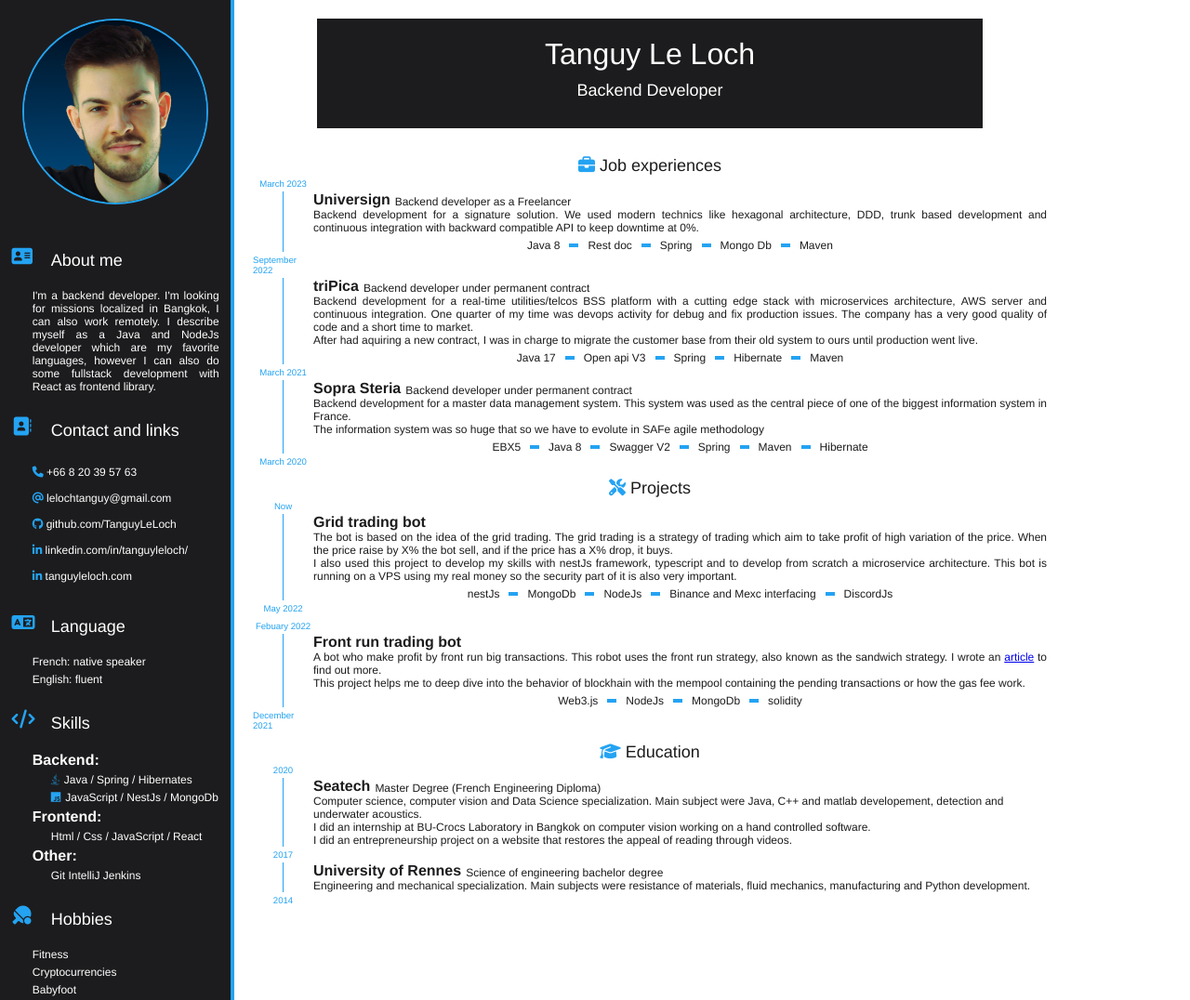
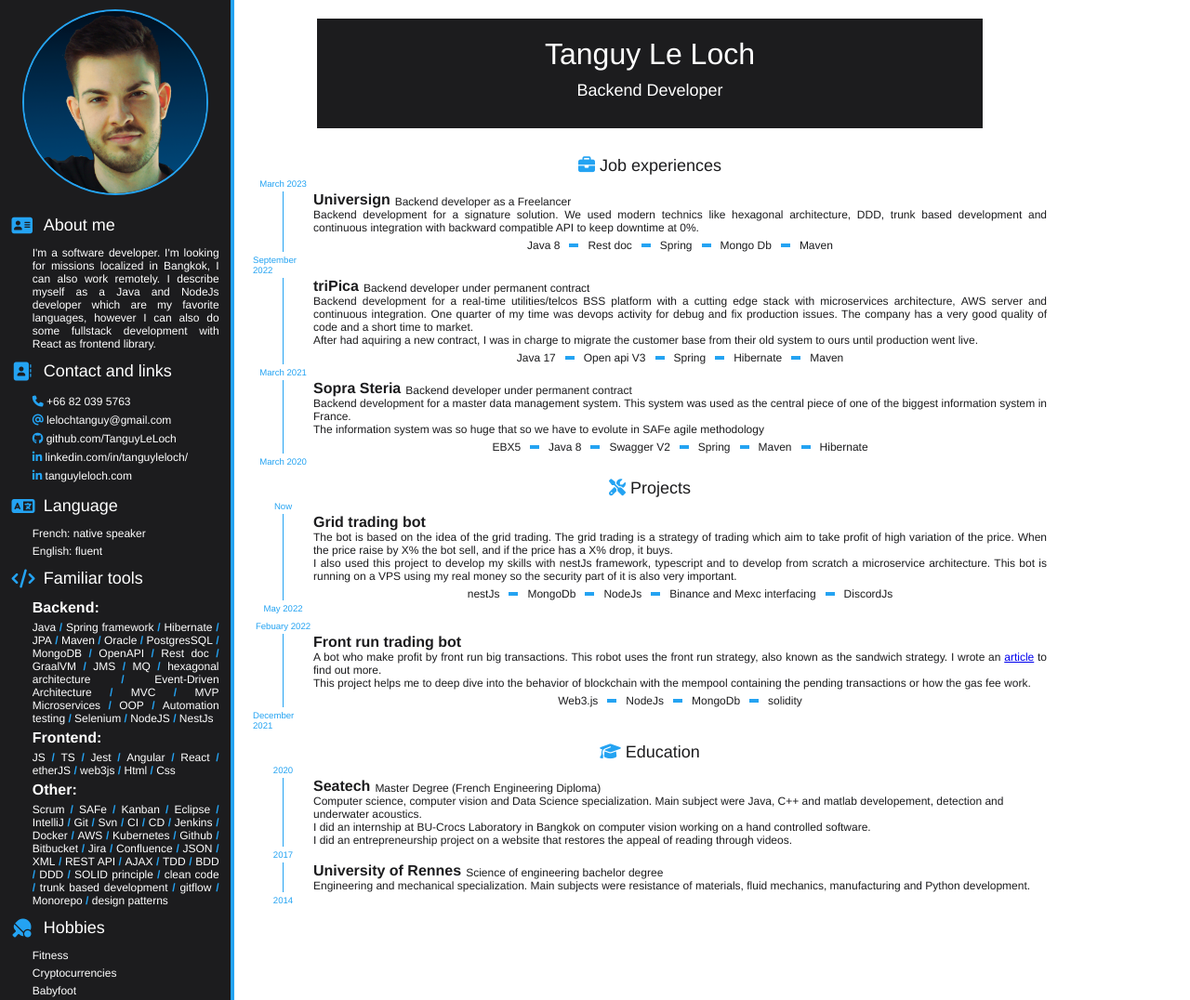
Before and after one commit to TanguyLeLoch/CV, a plain HTML site: page index.html in a window 1280 px wide. Shown: the top 1076 px of the page at 93% size. Drawn offline with Linux system fonts and the light colour scheme.

Commit message:
add familiar tools

```diff
--- a/css/style.css
+++ b/css/style.css
@@ -40,7 +40,7 @@ i {
 }
 .img-container {
     border-radius: 50%;
-    padding: 20px 0;
+    padding: 10px 0;
 }
 .left-infos {
     display: grid;
@@ -48,7 +48,7 @@ i {
     grid-template-columns: 10% 90%;
 }
 .left-infos > h2 {
-    padding: 20px;
+    padding: 12px;
 }
 .left-infos > i {
     font-size: 20px;
@@ -96,20 +96,12 @@ section {
     flex-direction: column;
     justify-content: flex-start;
     gap: 5px;
+    text-align: justify;
 }
-.skill:nth-child(even) {
-    padding-left: 20px;
-}
+/*.skill:nth-child(even) {*/
+/*    padding-left: 20px;*/
+/*}*/
 
-.backend-skills {
-    display: flex;
-    flex-direction: column;
-    justify-content: flex-start;
-    gap: 5px;
-}
-.backend-skills > span > i {
-    padding-right: 5px;
-}
 .main-content {
     display: flex;
     flex-direction: column;
@@ -124,7 +116,7 @@ section {
     width: 100%;
 }
 .contact-medium {
-    padding: 7px 0;
+    padding: 3px 0;
 }
 
 .stack {
@@ -233,7 +225,3 @@ section {
 .left .contact-mediums {
     gap: 0;
 }
-
-.left h2 {
-    padding-top: 30px;
-}
--- a/index.html
+++ b/index.html
@@ -20,7 +20,7 @@
                     <h2>About me</h2>
                     <div></div>
                     <p class="justify-text">
-                        I'm a backend developer. I'm looking for missions localized in Bangkok, I can also work remotely. I
+                        I'm a software developer. I'm looking for missions localized in Bangkok, I can also work remotely. I
                         describe myself as a Java and NodeJs developer which are my favorite languages, however I can also do some fullstack development with
                         React as frontend library.
                     </p>
@@ -28,7 +28,7 @@
                     <h2>Contact and links</h2>
                     <div></div>
                     <ul class="contact-mediums">
-                        <li class="contact-medium"><i class="fa-solid fa-phone"></i> <a href="tel:+66 8 20 39 57 63">+66 8 20 39 57 63</a></li>
+                        <li class="contact-medium"><i class="fa-solid fa-phone"></i> <a href="tel:+66 82 039 5763">+66 82 039 5763</a></li>
                         <li class="contact-medium"><i class="fa-solid fa-at"></i> <a href="mailto:lelochtanguy@gmail.com">lelochtanguy@gmail.com</a></li>
                         <li class="contact-medium">
                             <i class="fa-brands fa-github"></i> <a href="https://github.com/TanguyLeLoch">github.com/TanguyLeLoch</a>
@@ -46,18 +46,15 @@
                         <li>English: fluent</li>
                     </ul>
                     <i class="fa-solid fa-code"></i>
-                    <h2>Skills</h2>
+                    <h2>Familiar tools</h2>
                     <div></div>
                     <div class="skills">
                         <h3>Backend:</h3>
-                        <div class="backend-skills skill">
-                            <span><i class="fa-brands fa-java"></i>Java / Spring / Hibernates</span>
-                            <span><i class="fa-brands fa-js"></i>JavaScript / NestJs / MongoDb</span>
-                        </div>
+                            <span class="skill familiar-tools">Java / Spring framework / Hibernate / JPA / Maven / Oracle / PostgresSQL / MongoDB / OpenAPI / Rest doc / GraalVM / JMS / MQ / hexagonal architecture / Event-Driven Architecture / MVC / MVP Microservices / OOP / Automation testing / Selenium / NodeJS / NestJs</span>
                         <h3>Frontend:</h3>
-                        <span class="skill">Html / Css / JavaScript / React</span>
+                            <span class="skill familiar-tools">JS / TS / Jest / Angular / React / etherJS / web3js / Html / Css</span>
                         <h3>Other:</h3>
-                        <span class="skill">Git IntelliJ Jenkins</span>
+                            <span class="skill familiar-tools">Scrum / SAFe / Kanban / Eclipse / IntelliJ / Git / Svn / CI/CD / Jenkins / Docker / AWS / Kubernetes / Github / Bitbucket / Jira / Confluence / JSON / XML / REST API / AJAX / TDD / BDD / DDD / SOLID principle / clean code / trunk based development / gitflow / Monorepo / design patterns</span>
                     </div>
                     <i class="fa-solid fa-table-tennis-paddle-ball"></i>
                     <h2>Hobbies</h2>
@@ -179,7 +176,7 @@
                                     strategy. I wrote an <a href="https://tanguyleloch.com/projects/front-runner-trading-bot">article</a> to find out more.
                                 </p>
                                 <p class="justify-text">
-                                    This project helps me to deep dive into the behavior of blockhain with the mempool containing the pending transactions or
+                                    This project helps me to deep dive into the behavior of blockchain with the mempool containing the pending transactions or
                                     how the gas fee work.
                                 </p>
                                 <ul class="stack">
--- a/script.js
+++ b/script.js
@@ -10,3 +10,36 @@ for (let i = 0; i < uls.length; i++) {
         li.before(separator.cloneNode(true));
     }
 }
+
+// set '/' in blue color
+const familiarTools = document.querySelectorAll('.familiar-tools');
+for  (let i = 0; i < familiarTools.length; i++) {
+    const familiarTool = familiarTools[i];
+    const text = familiarTool.textContent;
+
+    let  tools = text.split('/');
+    // trim each tool
+    tools = tools.map(item => item.trim());
+    // set hidden in css
+    familiarTool.hidden = true;
+    let toolsUpdated = document.createElement("span");
+
+    toolsUpdated.classList.add('familiar-tools');
+    for (let j = 0; j < tools.length; j++) {
+        const tool = tools[j];
+        const span = document.createElement('span');
+        span.textContent = tool;
+        toolsUpdated.appendChild(span);
+        if (j < tools.length - 1) {
+            const slash = document.createElement('span');
+            slash.textContent = ' / ';
+            slash.style.color = 'rgb(36, 163, 242)';
+            slash.style.fontWeight = 'bold';
+            toolsUpdated.appendChild(slash);
+        }
+    }
+    familiarTool.after(toolsUpdated);
+
+
+    console.log(tools)
+}
```
